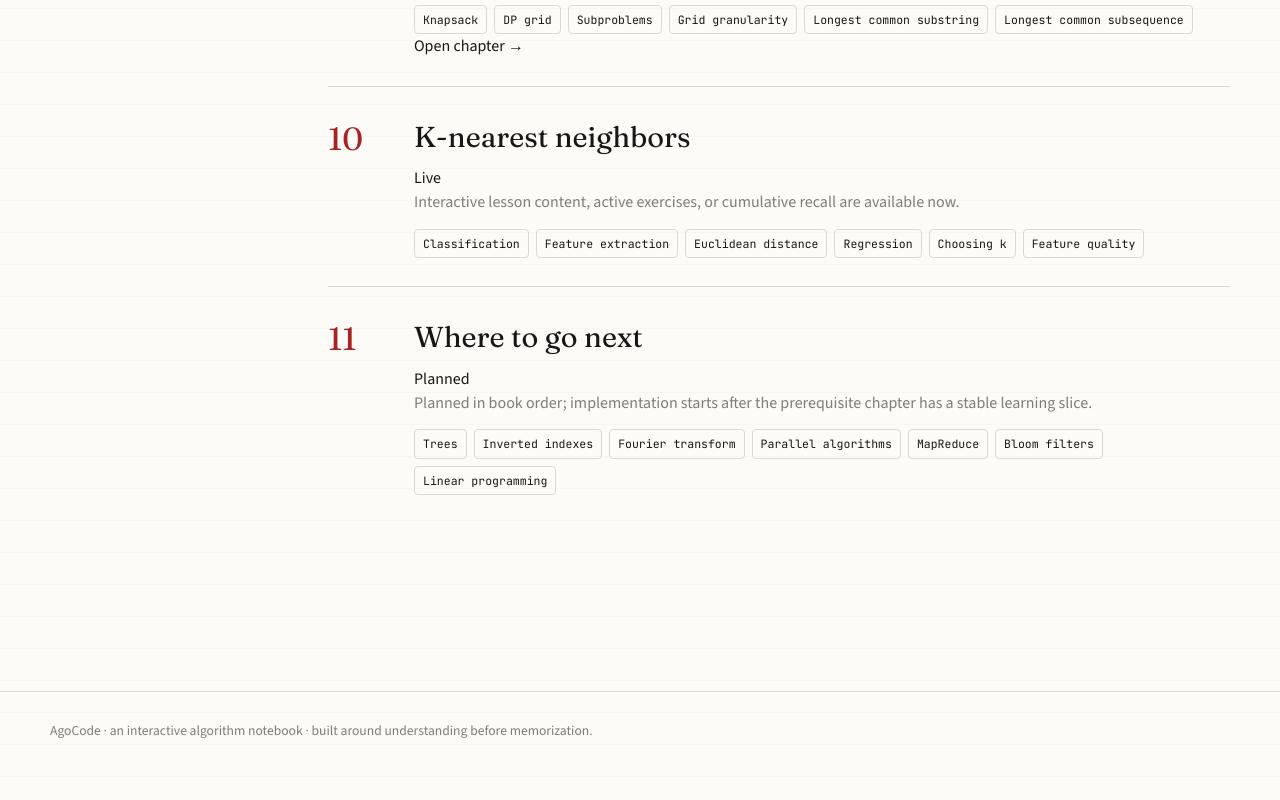
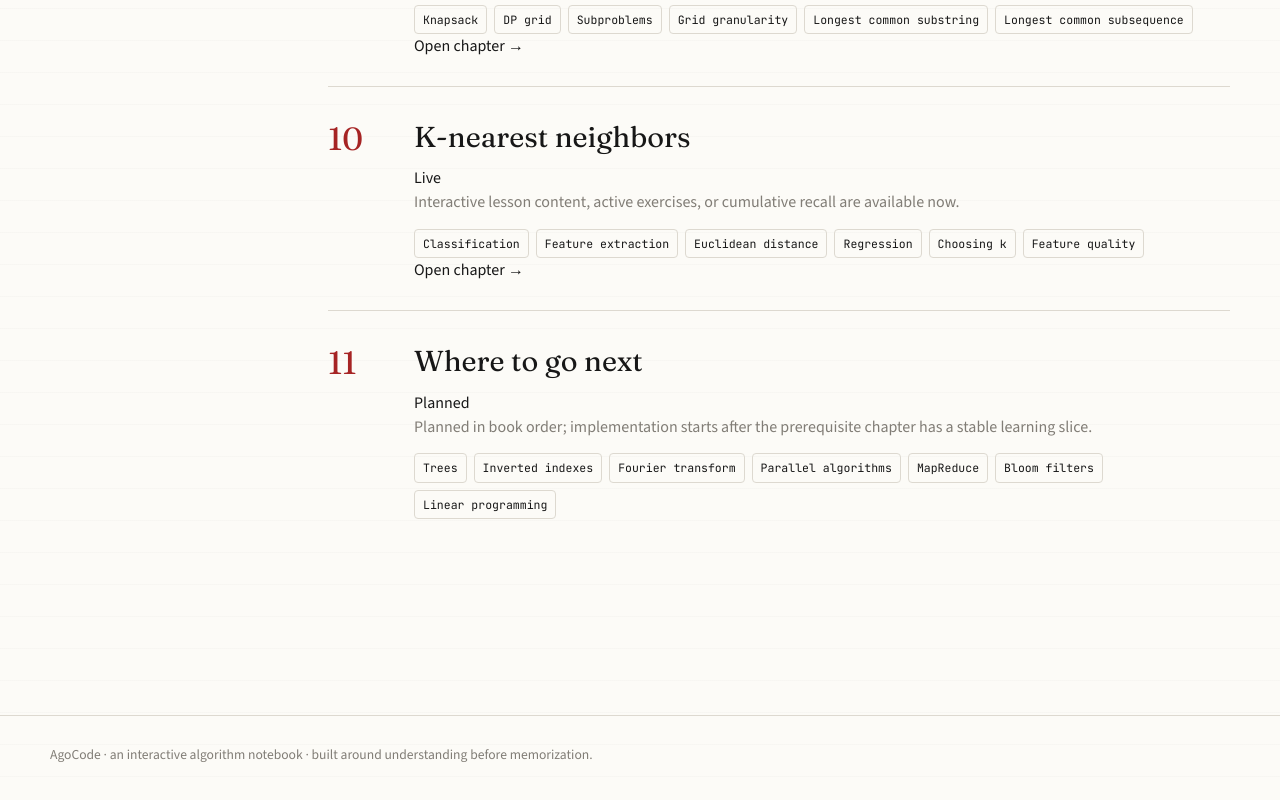
Before and after one commit to anatwork14/agocode, a Next.js app: page /roadmap in a window 1280 px wide. Shown: the part 2456-3256 px from the top of the page. Built offline with nearby package versions, Linux system fonts and the light colour scheme.

Commit message:
feat: route roadmap to live Chapter 10

```diff
--- a/app/roadmap/page.tsx
+++ b/app/roadmap/page.tsx
@@ -13,6 +13,7 @@ const activeRoutes: Record<number, string> = {
   7: "/learn/dijkstra",
   8: "/learn/greedy",
   9: "/learn/dynamic-programming",
+  10: "/learn/k-nearest-neighbors",
 };
 
 export default function RoadmapPage() {
```
